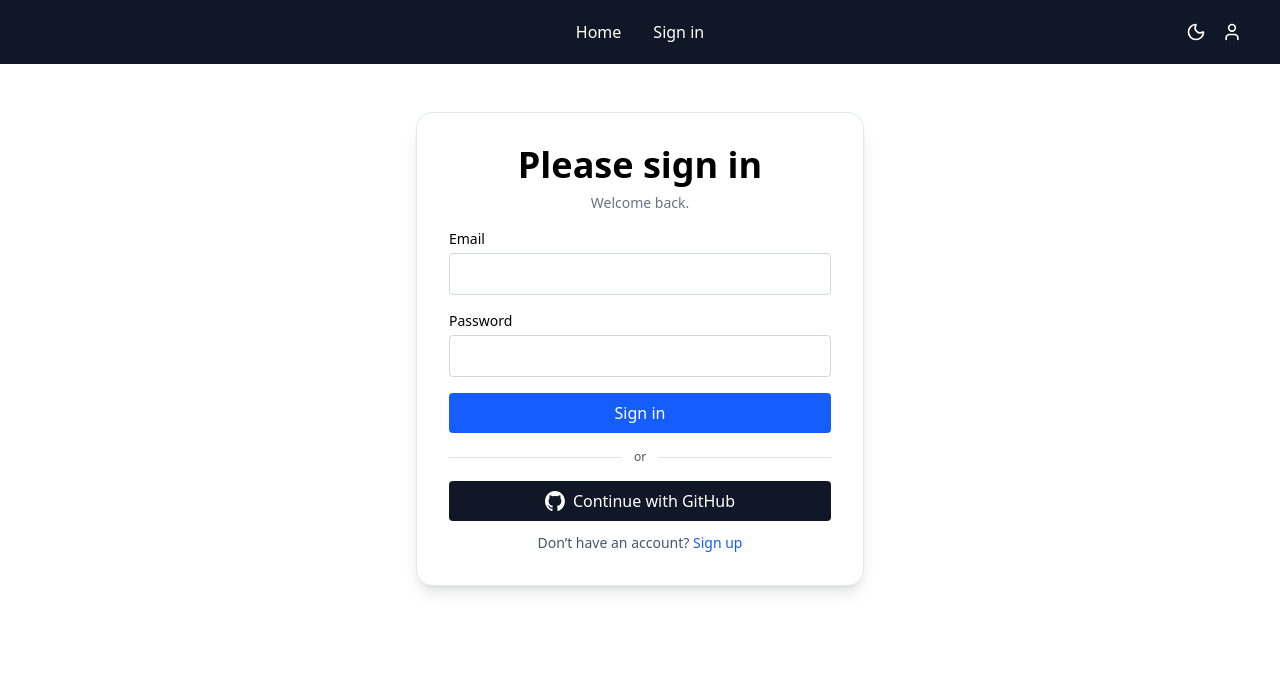
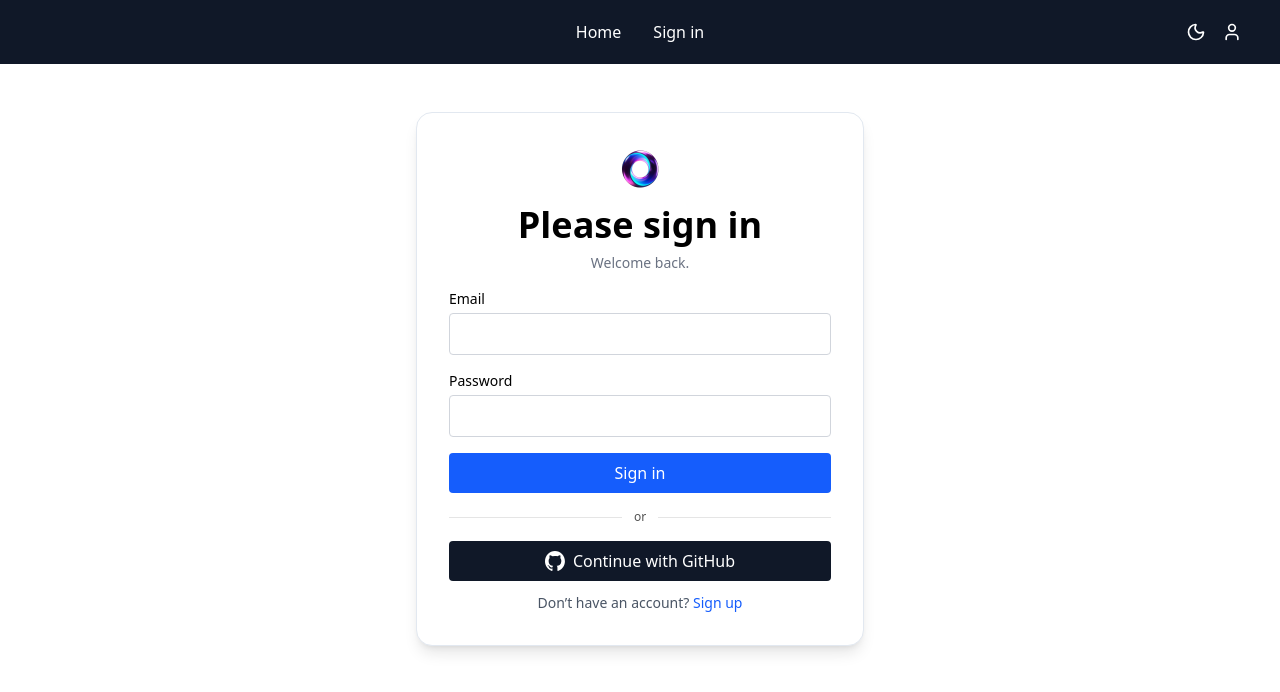
Before and after one commit to eriskjel/the-hub, a Next.js app in the folder apps/web/: page /en/login in a window 1280 px wide. Shown: the top 692 px of the page. Built offline with nearby package versions, Linux system fonts and the light colour scheme; no server answers.

Commit message:
Add logo to AuthForm component for improved branding

```diff
--- a/apps/web/src/components/AuthForm.tsx
+++ b/apps/web/src/components/AuthForm.tsx
@@ -30,6 +30,14 @@ export default function AuthForm(): ReactElement {
 
     return (
         <div className="w-full max-w-sm text-center">
+            <Image
+                src="/web-app-manifest-192x192.png"
+                alt="The Hub"
+                width={48}
+                height={48}
+                className="mx-auto mb-3 h-12 w-12"
+                priority
+            />
             <h1 className="mb-2 text-4xl font-bold">{isLogin ? t("title") : t("registerTitle")}</h1>
             <p className="mb-4 text-sm text-gray-500">
                 {isLogin ? t("subtitleLogin") : t("subtitleSignup")}
```
